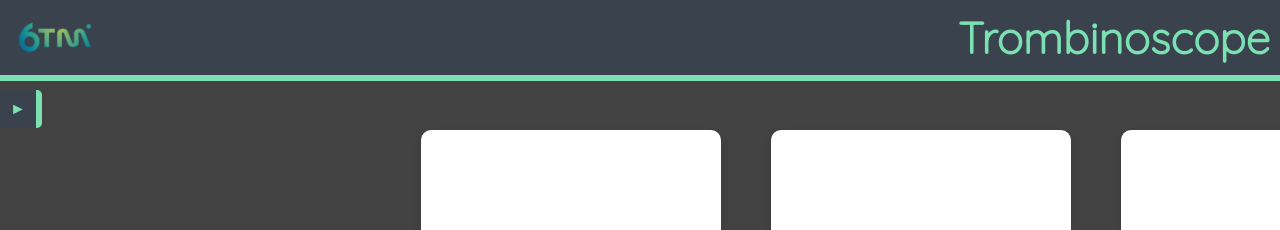
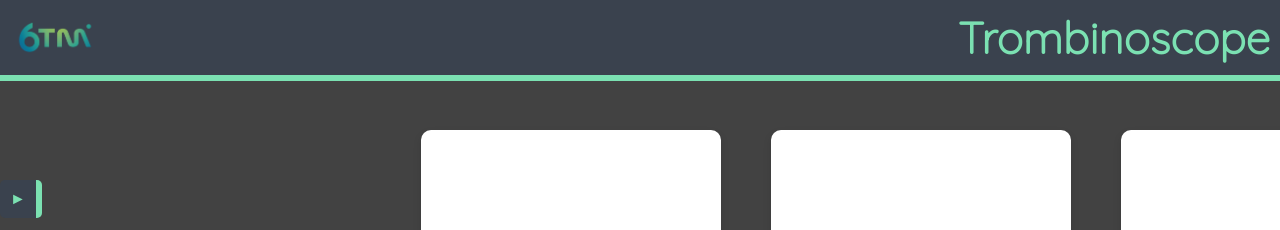
Before and after one commit to leowht/Hackaton6tm, a plain HTML site: page index.html in a window 1280 px wide. Shown: the top 230 px of the page. Drawn offline with Linux system fonts and the light colour scheme.

Commit message:
[MOVE]->open/close button

```diff
--- a/styles.css
+++ b/styles.css
@@ -125,7 +125,7 @@ img {
 
 .toggle-btn {
     position: fixed;
-    top: 80px;
+    top: 170px;
     left: 0px;
     background-color: #3a424e;
     color: #7be1b2;
```
